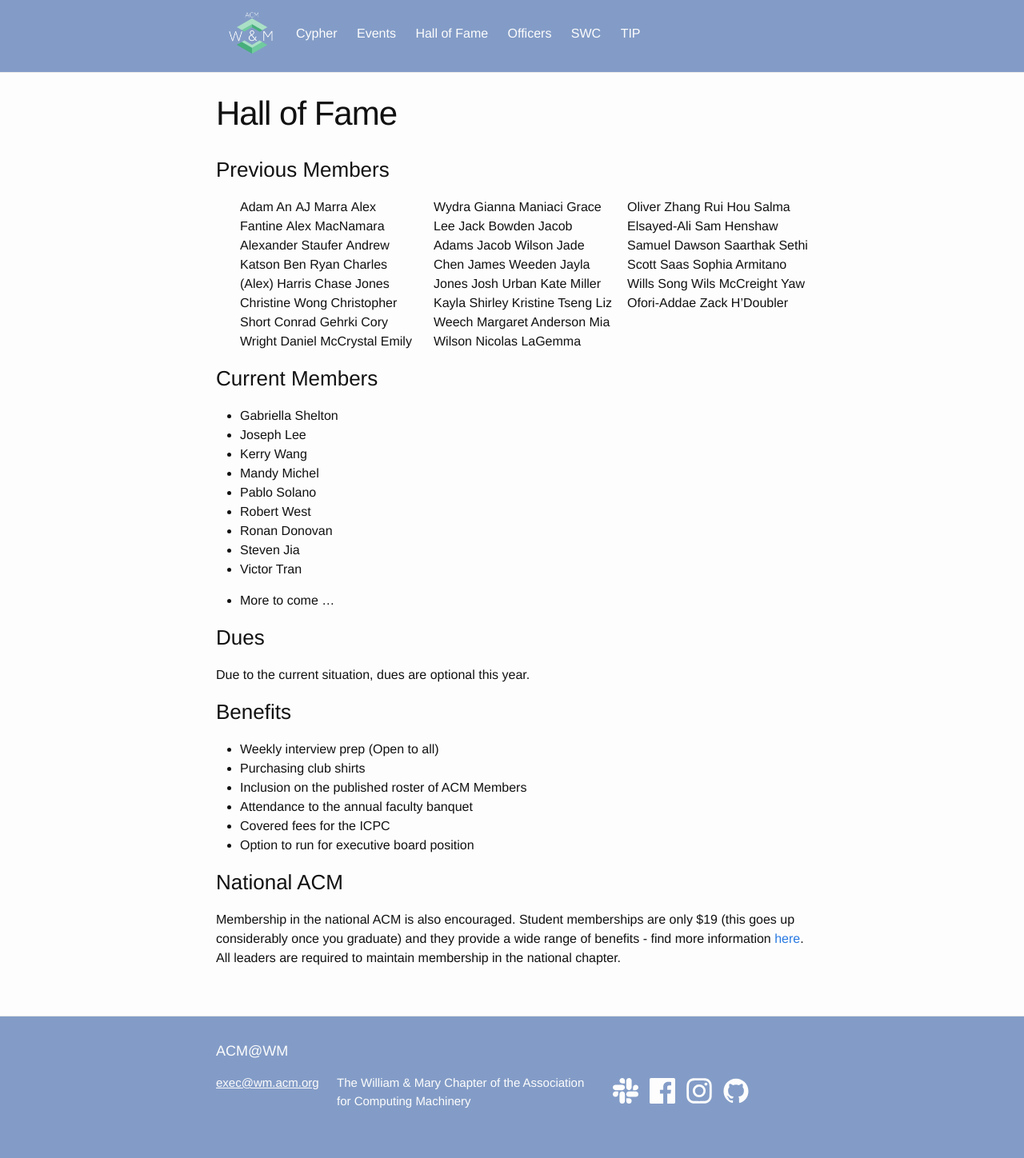
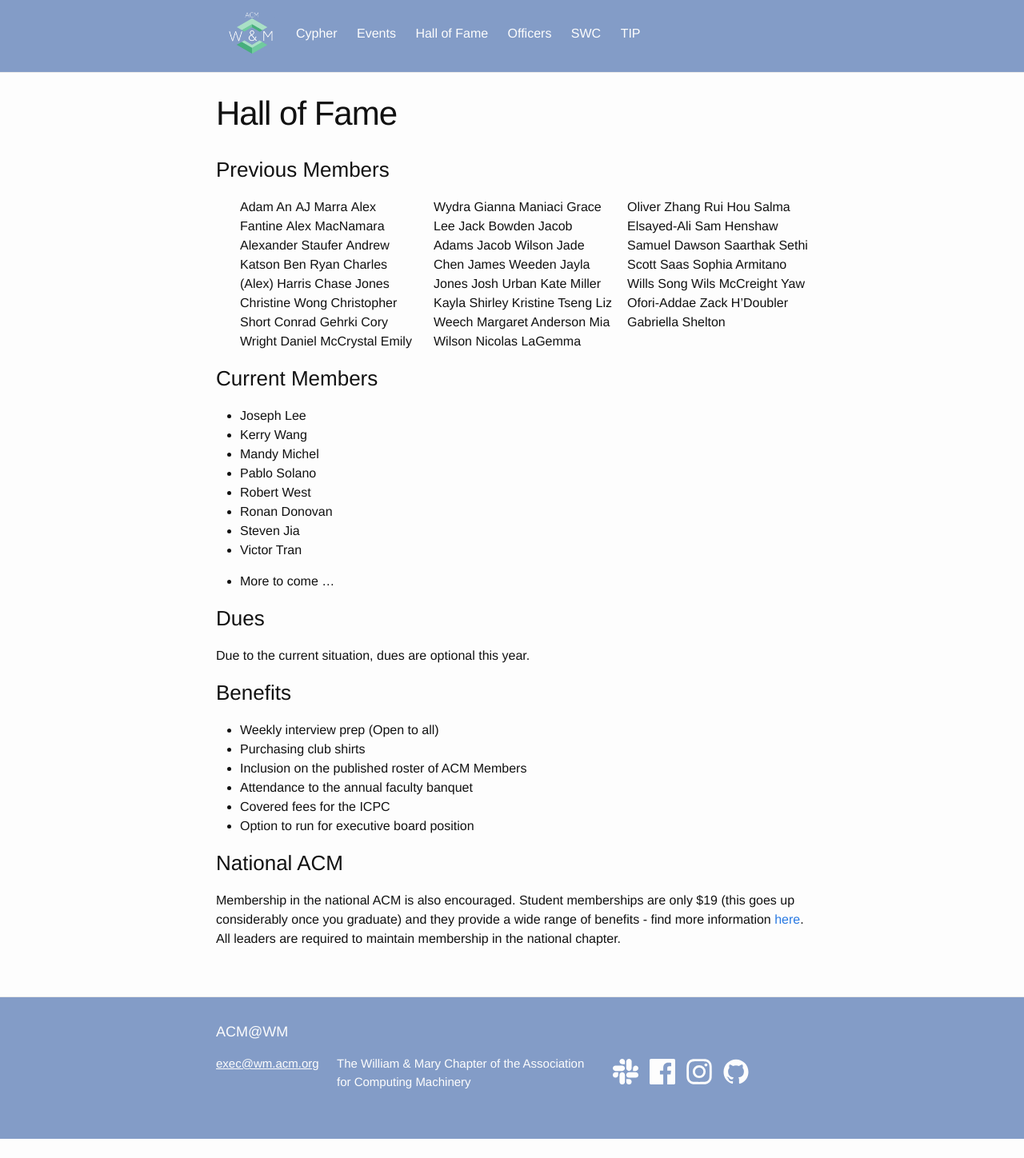
Before and after one commit to ACMWM/acmwm.github.io, a Jekyll site: the page built from _pages/hall_of_fame.md, in a window 1280 px wide. Shown: the whole page at 80% size. Built offline with Jekyll 4.4.1, drawn with Linux system fonts in a browser that asks for light colours; after the commit the page ends 1424 px from its top, so only the background shows below that.

```diff
--- a/_pages/hall_of_fame.md
+++ b/_pages/hall_of_fame.md
@@ -51,11 +51,11 @@ css: hall_of_fame
 * Wils McCreight
 * Yaw Ofori-Addae
 * Zack H’Doubler
+* Gabriella Shelton
 
 </div>
 
 ### Current Members
-* Gabriella Shelton
 * Joseph Lee
 * Kerry Wang
 * Mandy Michel
```
